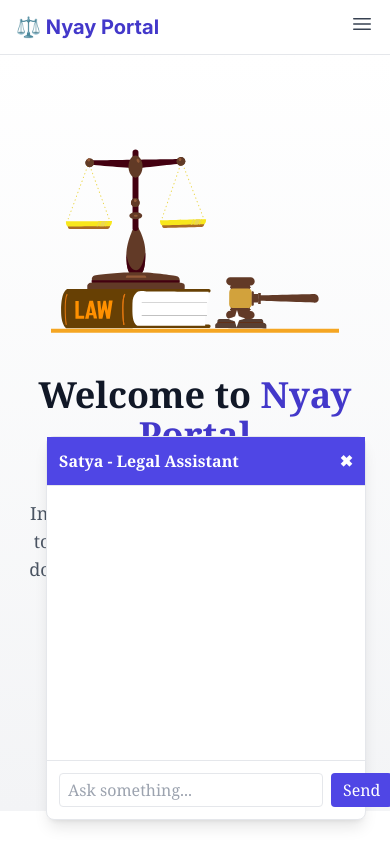
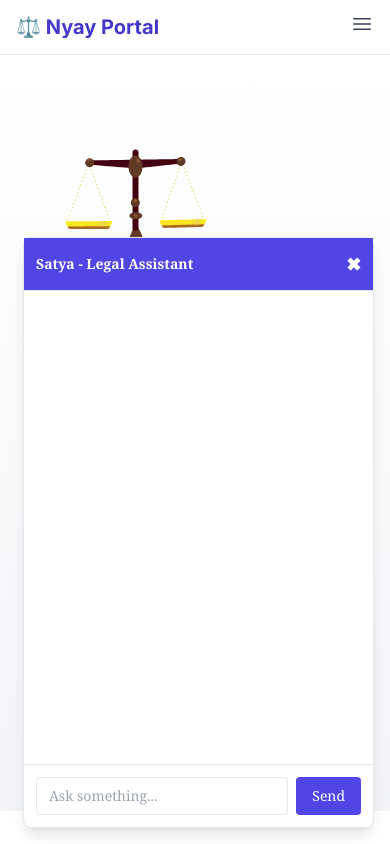
Before and after one commit to iamshubham1704/nyay, a Next.js app: page / in a window 390 px wide. Both pictures are taken after a click on the button "💬 Satya". Shown: the top 844 px of the page. Built offline with nearby package versions, Linux system fonts and the light colour scheme.

Commit message:
Update ChatbotWidget.tsx

```diff
--- a/components/ChatbotWidget.tsx
+++ b/components/ChatbotWidget.tsx
@@ -1,8 +1,6 @@
 'use client';
 
 import { useState } from 'react';
-// rest of your code...
-
 
 export default function ChatbotWidget() {
   const [open, setOpen] = useState(false);
@@ -13,20 +11,27 @@ export default function ChatbotWidget() {
   };
 
   return (
-    <div className="fixed bottom-6 right-6 z-50">
+    <div className="fixed bottom-4 right-4 w-[90%] sm:w-96 z-50">
       {open ? (
-        <div className="bg-white w-80 h-96 shadow-lg border rounded-lg flex flex-col">
-          <div className="p-3 border-b font-semibold bg-indigo-600 text-white flex justify-between">
+        <div className="bg-white h-[70vh] sm:h-96 shadow-lg border rounded-lg flex flex-col">
+          <div className="p-3 border-b font-semibold bg-indigo-600 text-white flex justify-between items-center text-sm sm:text-base">
             Satya - Legal Assistant
-            <button onClick={() => setOpen(false)}>✖</button>
+            <button
+              onClick={() => setOpen(false)}
+              className="text-white text-lg hover:opacity-80"
+            >
+              ✖
+            </button>
           </div>
-          <div className="flex-1 p-3 overflow-y-auto text-sm text-gray-800">
+
+          <div className="flex-1 p-3 overflow-y-auto text-sm text-gray-800 space-y-2">
             {messages.map((msg, i) => (
-              <div key={i} className="mb-2">
+              <div key={i}>
                 {i % 2 === 0 ? <b>You:</b> : <b>Bot:</b>} {msg}
               </div>
             ))}
           </div>
+
           <form
             onSubmit={(e) => {
               e.preventDefault();
@@ -39,12 +44,24 @@ export default function ChatbotWidget() {
             }}
             className="p-3 border-t flex gap-2"
           >
-            <input name="message" className="flex-1 border px-2 py-1 rounded" placeholder="Ask something..." />
-            <button type="submit" className="bg-indigo-600 text-white px-3 rounded">Send</button>
+            <input
+              name="message"
+              className="flex-1 border px-3 py-2 rounded text-sm"
+              placeholder="Ask something..."
+            />
+            <button
+              type="submit"
+              className="bg-indigo-600 text-white px-4 py-2 rounded hover:bg-indigo-700 text-sm"
+            >
+              Send
+            </button>
           </form>
         </div>
       ) : (
-        <button onClick={() => setOpen(true)} className="bg-indigo-600 text-white px-4 py-2 rounded-full shadow-lg">
+        <button
+          onClick={() => setOpen(true)}
+          className="bg-indigo-600 text-white px-4 py-2 rounded-full shadow-lg text-sm sm:text-base"
+        >
           💬 Satya
         </button>
       )}
```
